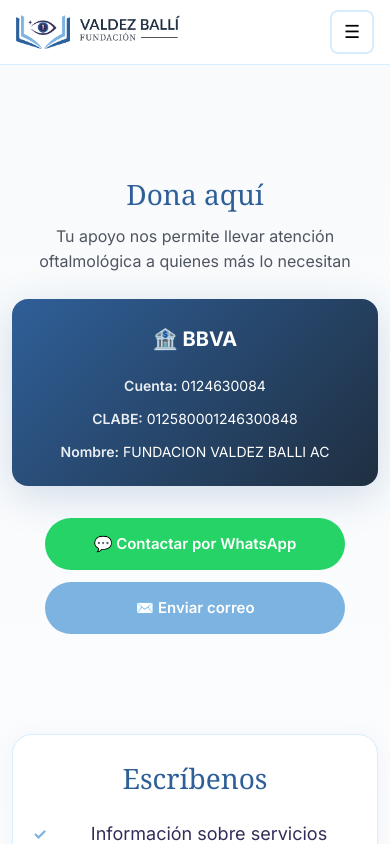
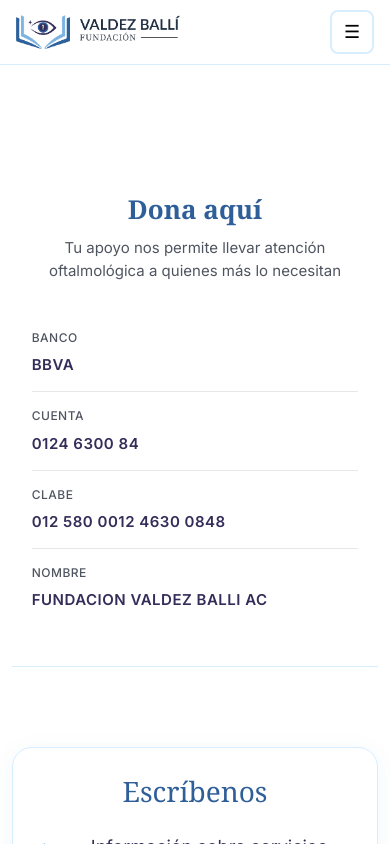
Before and after one commit to jorgeaz2001-lgtm/fundacionballi, a Next.js app in the folder website/: page /contact in a window 390 px wide. Shown: the top 844 px of the page. Built offline with nearby package versions, Linux system fonts and the light colour scheme; a web font is replaced by a local one.

Commit message:
Simplify contact page donation section - clean design without buttons or blue card

```diff
--- a/website/app/contact/page.module.css
+++ b/website/app/contact/page.module.css
@@ -1,7 +1,7 @@
 .main {
   padding: 100px 0 60px;
   min-height: 70vh;
-  background: linear-gradient(180deg, #f8fafc 0%, #ffffff 100%);
+  background: #ffffff;
 }
 
 .container {
@@ -12,105 +12,66 @@
 /* Sección de Donación */
 .donateSection {
   text-align: center;
-  padding: 40px 0 60px;
+  padding: 60px 40px;
+  border-bottom: 1px solid var(--color-border);
 }
 
 .donateTitle {
-  font-size: clamp(32px, 5vw, 48px);
+  font-size: clamp(28px, 4vw, 40px);
   color: var(--color-primary);
   margin: 0 0 12px;
+  font-weight: 600;
 }
 
 .donateSubtitle {
-  font-size: 18px;
+  font-size: 16px;
   color: var(--color-muted);
-  margin: 0 0 32px;
-  max-width: 500px;
+  margin: 0 0 40px;
+  max-width: 450px;
   margin-left: auto;
   margin-right: auto;
+  line-height: 1.5;
 }
 
-.bankCard {
-  background: linear-gradient(135deg, var(--color-primary) 0%, var(--color-primary-dark) 100%);
-  border-radius: 20px;
-  padding: 32px;
-  color: white;
-  max-width: 480px;
-  margin: 0 auto 32px;
-  box-shadow: 0 10px 40px rgba(47, 95, 152, 0.2);
+.bankInfo {
+  display: grid;
+  gap: 16px;
+  max-width: 500px;
+  margin: 0 auto;
 }
 
-.bankName {
-  font-size: 24px;
-  font-weight: 700;
-  margin: 0 0 20px;
-  text-align: center;
+.bankRow {
+  display: flex;
+  justify-content: space-between;
+  align-items: center;
+  padding: 16px 0;
+  border-bottom: 1px solid #e5e7eb;
 }
 
-.bankDetails {
-  display: grid;
-  gap: 12px;
+.bankRow:last-child {
+  border-bottom: none;
 }
 
-.bankDetails p {
-  margin: 0;
-  font-size: 16px;
-  line-height: 1.5;
-  word-break: break-all;
+.bankLabel {
+  font-size: 14px;
+  color: var(--color-muted);
+  font-weight: 500;
+  text-transform: uppercase;
+  letter-spacing: 0.5px;
 }
 
-.bankDetails strong {
+.bankValue {
+  font-size: 16px;
+  color: var(--color-text);
   font-weight: 600;
-  opacity: 0.9;
-}
-
-/* Botones de contacto */
-.contactButtons {
-  display: flex;
-  gap: 16px;
-  justify-content: center;
-  flex-wrap: wrap;
-}
-
-.whatsappButton,
-.emailButton {
-  display: inline-flex;
-  align-items: center;
-  gap: 8px;
-  padding: 14px 28px;
-  border-radius: 999px;
-  font-size: 16px;
-  font-weight: 600;
-  text-decoration: none;
-  transition: all 0.3s ease;
-  min-height: 52px;
-}
-
-.whatsappButton {
-  background: #25d366;
-  color: white;
-}
-
-.whatsappButton:hover {
-  background: #1ea855;
-  transform: translateY(-2px);
-  box-shadow: 0 8px 20px rgba(37, 211, 102, 0.3);
-}
-
-.emailButton {
-  background: var(--color-accent);
-  color: white;
-}
-
-.emailButton:hover {
-  background: var(--color-primary);
-  transform: translateY(-2px);
-  box-shadow: 0 8px 20px rgba(47, 95, 152, 0.3);
+  text-align: right;
+  font-family: var(--font-sans);
+  letter-spacing: 0.5px;
 }
 
 /* Sección del formulario */
 .formSection {
-  padding-top: 20px;
+  padding-top: 40px;
 }
 
 /* Responsive */
@@ -120,43 +81,51 @@
   }
 
   .donateSection {
-    padding: 24px 0 40px;
+    padding: 40px 20px;
   }
 
   .donateTitle {
-    font-size: 28px;
+    font-size: 26px;
   }
 
   .donateSubtitle {
-    font-size: 16px;
-    margin-bottom: 24px;
+    font-size: 15px;
+    margin-bottom: 32px;
   }
 
-  .bankCard {
-    padding: 24px 20px;
-    border-radius: 16px;
+  .bankInfo {
+    gap: 0;
   }
 
-  .bankName {
-    font-size: 20px;
+  .bankRow {
+    flex-direction: column;
+    align-items: flex-start;
+    gap: 6px;
+    padding: 14px 0;
   }
 
-  .bankDetails p {
-    font-size: 14px;
+  .bankLabel {
+    font-size: 12px;
   }
 
-  .contactButtons {
-    flex-direction: column;
-    gap: 12px;
+  .bankValue {
+    font-size: 15px;
+    text-align: left;
+  }
+}
+
+/* Small mobile */
+@media (max-width: 380px) {
+  .donateSection {
+    padding: 32px 16px;
   }
 
-  .whatsappButton,
-  .emailButton {
-    width: 100%;
-    max-width: 300px;
-    margin: 0 auto;
-    justify-content: center;
-    padding: 14px 20px;
-    font-size: 15px;
+  .donateTitle {
+    font-size: 24px;
+  }
+
+  .bankValue {
+    font-size: 14px;
+    word-break: break-all;
   }
 }
--- a/website/app/contact/page.tsx
+++ b/website/app/contact/page.tsx
@@ -1,5 +1,5 @@
 import { ContactForm } from "@/components/sections/ContactForm";
-import { siteConfig, contactContent } from "@/content/contact";
+import { contactContent } from "@/content/contact";
 import styles from "./page.module.css";
 
 export default function ContactPage() {
@@ -12,29 +12,23 @@
           <p className={styles.donateSubtitle}>
             Tu apoyo nos permite llevar atención oftalmológica a quienes más lo necesitan
           </p>
-          <div className={styles.bankCard}>
-            <p className={styles.bankName}>🏦 {siteConfig.bankInfo.bank}</p>
-            <div className={styles.bankDetails}>
-              <p><strong>Cuenta:</strong> {siteConfig.bankInfo.accountNumber}</p>
-              <p><strong>CLABE:</strong> {siteConfig.bankInfo.clabe}</p>
-              <p><strong>Nombre:</strong> {siteConfig.bankInfo.accountName}</p>
+          <div className={styles.bankInfo}>
+            <div className={styles.bankRow}>
+              <span className={styles.bankLabel}>Banco</span>
+              <span className={styles.bankValue}>BBVA</span>
             </div>
-          </div>
-          <div className={styles.contactButtons}>
-            <a
-              href={`https://wa.me/${siteConfig.whatsapp.replace(/\+/g, '')}`}
-              className={styles.whatsappButton}
-              target="_blank"
-              rel="noreferrer"
-            >
-              💬 Contactar por WhatsApp
-            </a>
-            <a
-              href={`mailto:${contactContent.contactInfo.email}`}
-              className={styles.emailButton}
-            >
-              ✉️ Enviar correo
-            </a>
+            <div className={styles.bankRow}>
+              <span className={styles.bankLabel}>Cuenta</span>
+              <span className={styles.bankValue}>0124 6300 84</span>
+            </div>
+            <div className={styles.bankRow}>
+              <span className={styles.bankLabel}>CLABE</span>
+              <span className={styles.bankValue}>012 580 0012 4630 0848</span>
+            </div>
+            <div className={styles.bankRow}>
+              <span className={styles.bankLabel}>Nombre</span>
+              <span className={styles.bankValue}>FUNDACION VALDEZ BALLI AC</span>
+            </div>
           </div>
         </section>
 
```
